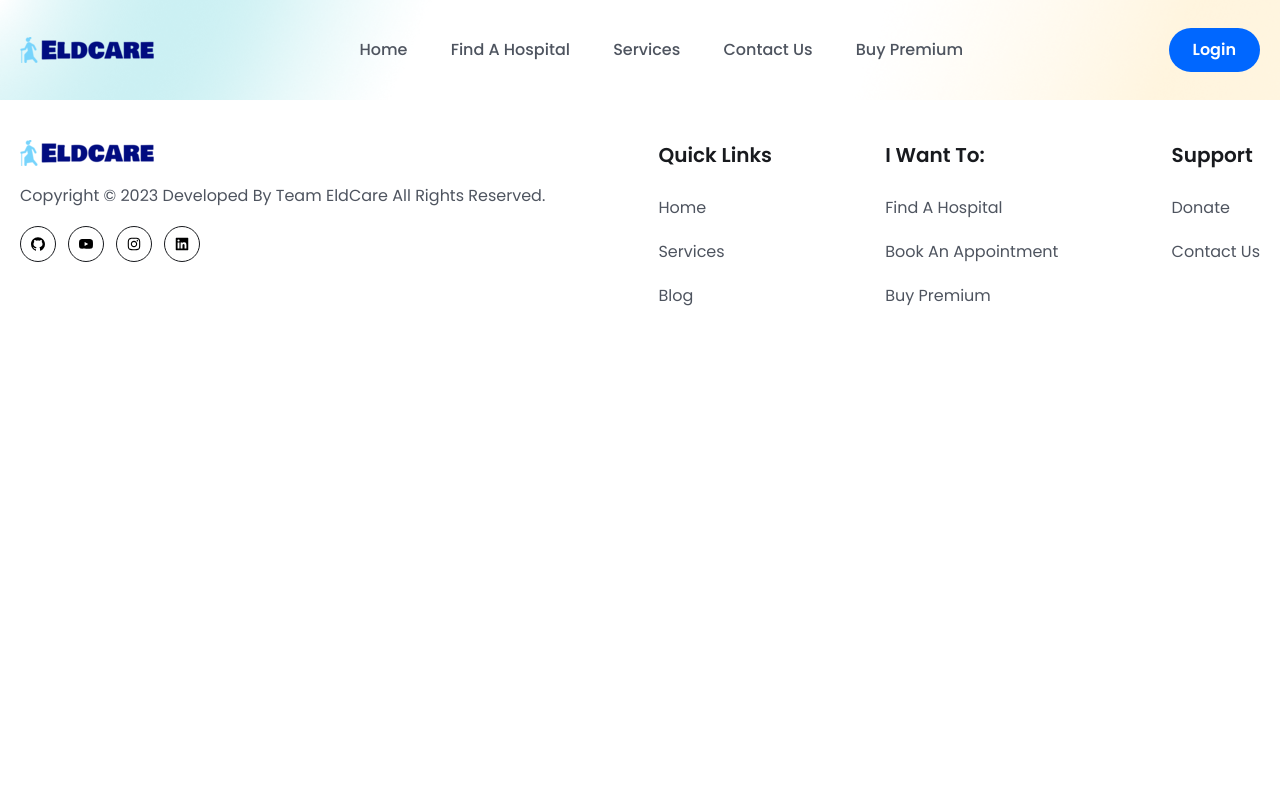
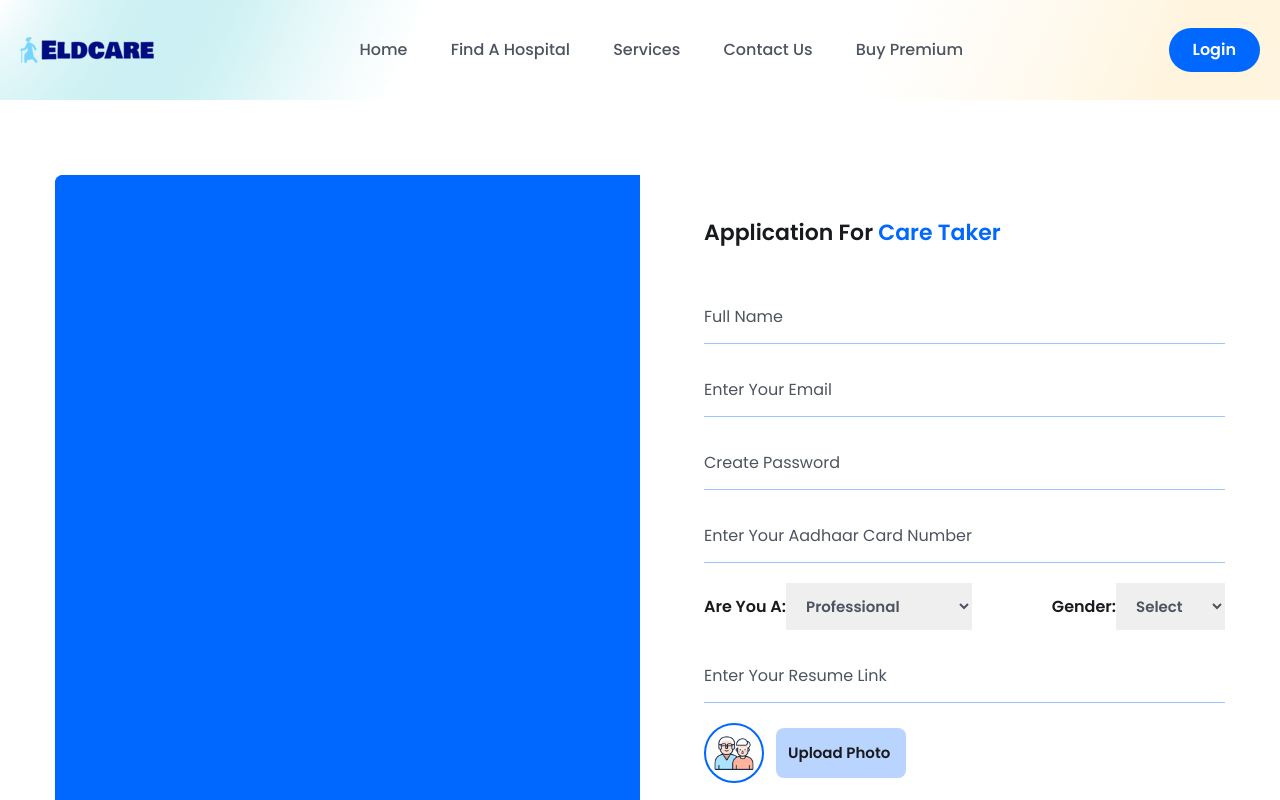
Before and after one commit to Anikesh02/Eldcare, a React (Vite) app in the folder frontend/: page /care in a window 1280 px wide. Shown: the top 800 px of the page. Built offline with nearby package versions, Linux system fonts and the light colour scheme.

Commit message:
caretaker

```diff
--- /dev/null
+++ b/frontend/src/components/Caretaker/CareTaker.jsx
@@ -0,0 +1,168 @@
+import React, { useState } from 'react'
+import signupImg from '../../assets/images/signup.gif'
+import avatar from '../../assets/images/elder-icon.png'
+import { Link , useNavigate} from 'react-router-dom'
+import { createUser } from '../../firebase.js';
+import { useUser } from '../../UserContext.jsx';
+import Loader from '../../components/Loader/Loader';
+
+
+
+const CareTaker = () => {
+
+  const [isLoading, setIsLoading] = useState(false);
+
+  const handleButtonClick = () => {
+    // Simulate an asynchronous operation (e.g., API request) here
+    setIsLoading(true);
+
+    setTimeout(() => {
+      setIsLoading(false);
+    }, 5000); // Simulated 2-second delay
+
+    // You can replace the setTimeout with your actual API call
+  };
+
+
+  const navigate = useNavigate();
+
+  const [selectedFile, setSelectedFile] = useState(null)
+  const [previewURL, setPreviewURL] = useState('')
+
+  const { user, updateUser } = useUser();
+
+
+  const [formData, setFormData] = useState({
+    name: '',
+    email: '',
+    password: '',
+    photo: selectedFile,
+    gender: '',
+    role: 'elderly'
+  })
+
+  const handleInputChange = e => {
+    setFormData({ ...formData, [e.target.name]: e.target.value })
+  }
+
+  const handleFileInputChange = async event => {
+    const file = event.target.files[0]
+    setSelectedFile(file);
+    console.log(file)
+  }
+
+  const submitHandler = async (e) => {
+    e.preventDefault();
+
+    try {
+      const { name, email, password, gender, role } = formData;
+      const file = selectedFile;
+
+      console.log(email, password);
+      const loggedInUser = await createUser(name, email, password, file, gender, role);
+      if (loggedInUser) {
+        updateUser(loggedInUser);
+        navigate('/home');
+      } else {
+        console.error("Login failed: Unable to create user");
+      }
+    } catch (error) {
+      console.error("Error object:", error);
+
+      if (error instanceof Error && error.message) {
+        console.error("Login failed:", error.message);
+      } else {
+        console.error("Login failed: An unknown error occurred");
+      }
+    }
+  };
+
+
+
+  return <section className='px-5 xl:px-0'>
+    <div className="max-w-[1170px] mx-auto">
+      <div className="grid grid-cols-1 lg:grid-cols-2">
+        {/* img box  */}
+        <div className="hidden lg:block bg-primaryColor rounded-l-lg">
+          <figure className="rounded-l-lg">
+            <img src={signupImg} alt="" className='w-full rounded-l-lg' />
+          </figure>
+        </div>
+
+        {/* sign up form  */}
+        <div className="rounded-l-lg lg:pl-16 py-10">
+          <h3 className='text-headingColor text-[22px] leading-9 font-bold mb-10'>
+            Application for <span className='text-primaryColor'>Care Taker</span>
+          </h3>
+
+          <form onSubmit={submitHandler}>
+            <div className="mb-5">
+              <input type="text" placeholder='Full Name' name='name' value={formData.name} onChange={handleInputChange} className='w-full pr-4 py-3 border-b bprder-solid border-[#0066ff61] focus:outline-none focus:border-b-primaryColor text-[16px] leading-7 text-headingColor placeholder:text-textColor cursor-pointer' required />
+            </div>
+
+            <div className="mb-5">
+              <input type="email" placeholder='Enter your Email' name='email' value={formData.email} onChange={handleInputChange} className='w-full pr-4 py-3 border-b bprder-solid border-[#0066ff61] focus:outline-none focus:border-b-primaryColor text-[16px] leading-7 text-headingColor placeholder:text-textColor cursor-pointer' required />
+            </div>
+
+            <div className="mb-5">
+              <input type="password" placeholder='Create Password' name='password' value={formData.password} onChange={handleInputChange} className='w-full pr-4 py-3 border-b bprder-solid border-[#0066ff61] focus:outline-none focus:border-b-primaryColor text-[16px] leading-7 text-headingColor placeholder:text-textColor cursor-pointer' required />
+            </div>
+
+            <div className="mb-5">
+              <input type="aadhar" placeholder='Enter your Aadhaar Card Number' name='aadhaar' value={formData.password} onChange={handleInputChange} className='w-full pr-4 py-3 border-b bprder-solid border-[#0066ff61] focus:outline-none focus:border-b-primaryColor text-[16px] leading-7 text-headingColor placeholder:text-textColor cursor-pointer' required />
+            </div>
+
+
+
+            <div className="mb-5 flex items-center justify-between">
+              <label className='text-headingColor font-bold text-[16px] leading-7'> Are you a:
+                <select name="role" value={formData.role} onChange={handleInputChange} className='text-textColor font-semibold text-[15px] leading-7 px-4 py-3 focus:outline-none' required>
+                  <option value="patient">Professional</option>
+                  <option value="doctor">Non-professional</option>
+                </select>
+              </label>
+
+              <label className='text-headingColor font-bold text-[16px] leading-7'> Gender:
+                <select name="gender" value={formData.gender} onChange={handleInputChange} className='text-textColor font-semibold text-[15px] leading-7 px-4 py-3 focus:outline-none' required>
+                  <option value="">Select</option>
+                  <option value="male">Male</option>
+                  <option value="female">Female</option>
+                </select>
+              </label>
+            </div>
+
+            <div className="mb-5">
+              <input type="aadhar" placeholder='Enter your resume link' name='aadhaar' value={formData.password} onChange={handleInputChange} className='w-full pr-4 py-3 border-b bprder-solid border-[#0066ff61] focus:outline-none focus:border-b-primaryColor text-[16px] leading-7 text-headingColor placeholder:text-textColor cursor-pointer' />
+            </div>
+
+            <div className="mb-5 flex items-center gap-3">
+              <figure className="w-[60px] h-[60px] rounded-full border-2 border-solid border-primaryColor flex items-center justify-center">
+                <img src={avatar} alt="" className='w-full rounded-full' />
+              </figure>
+
+              <div className='relative w-[130px] h-[50px]'>
+                <input type="file" name='photo' id='customFile' onChange={handleFileInputChange} accept='.jpg, .png' className='absolute top-0 left-0 w-full h-full opacity-0 cursor-pointer' />
+                <label htmlFor="customFile" className='absolute top-0 left-0 w-full h-full flex items-center px-[0.75rem] py-[0.375rem] text-[15px] leading-6 overflow-hidden bg-[#0066ff46] text-headingColor font-semibold rounded-lg truncate cursor-pointer'>Upload Photo</label>
+              </div>
+            </div>
+
+            <div className="mt-7">
+              <button type='submit' className="w-full bg-primaryColor text-white text-[18px] leading-[30px] rounded-lg px-4 py-3 hover:bg-[#5b5be7]"><Loader onClick={handleButtonClick}isLoading={isLoading} buttonText="Submit"/></button>
+
+
+
+            </div>
+
+            {/* <p className="mt-5 text-textColor text-center">Already have an account ? <Link to='/login' className='text-primaryColor font-medium ml-1'>Login</Link></p> */}
+          </form>
+
+        </div>
+
+
+      </div>
+    </div>
+  </section>
+
+}
+
+export default CareTaker
--- a/frontend/src/pages/Home.jsx
+++ b/frontend/src/pages/Home.jsx
@@ -56,6 +56,8 @@ const Home = () => {
                 <p className='text__para'>
                 EldCare was founded on a better model of care one designed around patients needs that provides a higher level of quality and service affordably. We do this through innovative design, excellent customer service, and the efficient use of technology.</p>
                 <Link to='/appointment'><button className='btn'>Request an Appointment</button></Link>
+                <Link to='/care'><button className='btn ml-5'>Apply for Care Taker</button></Link>
+
 
               </div>
 
--- a/frontend/src/routes/Routers.jsx
+++ b/frontend/src/routes/Routers.jsx
@@ -11,6 +11,7 @@ import {Routes, Route} from 'react-router-dom'
 
 import PricingCard from '../components/Subscription/PricingCard'
 import Payment from '../components/Payment/Payment'
+import CareTaker from '../components/Caretaker/CareTaker'
 
 
 const Routers = () => {
@@ -26,6 +27,8 @@ const Routers = () => {
     <Route path='/pricing' element={<PricingCard/>}></Route>
     <Route path='/appointment' element={<Appointment/>}></Route>
     <Route path='/payment' element={<Payment/>}></Route>
+    <Route path='/care' element={<CareTaker/>}></Route>
+
 
 
 
```
